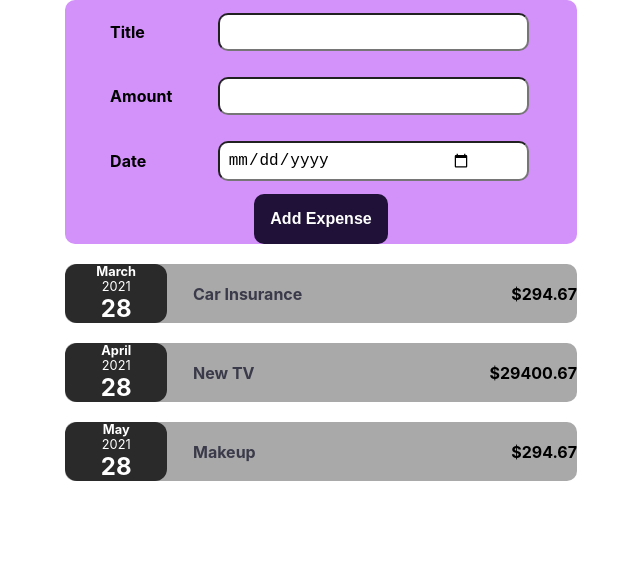
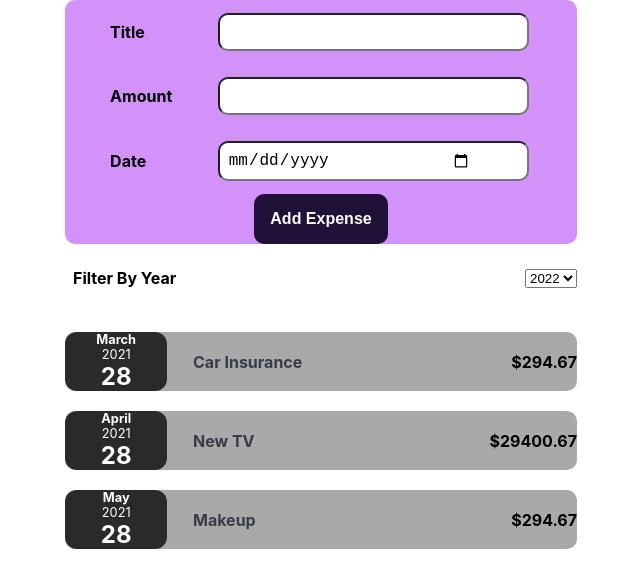
Before and after one commit to ashaaut/ExpenseManager, a React (Create React App) app: page / in a window 1280 px wide. Shown: the top 588 px of the page, without its empty margins (319-959 px from the left). Built offline with nearby package versions, Linux system fonts and the light colour scheme.

Commit message:
Add . expense filter by year

```diff
--- a/src/App.js
+++ b/src/App.js
@@ -1,6 +1,7 @@
 import "./assets/css/App.css";
 import Expenses from "./components/Expenses";
 import ExpenseForm from "./components/ExpenseForm";
+import NewExpense from "./components/NewExpense";
 function App() {
   const expenses = [
     {
@@ -20,9 +21,15 @@ function App() {
       date: new Date(2021, 4, 28),
     },
   ];
+
+  const addExpenseDataHandler=(expense)=>{
+    expenses.push(expense)
+    console.log(expenses);
+  }
+
   return (
     <div className="App">
-      <ExpenseForm/>
+      <NewExpense addExpenseDataHandler={addExpenseDataHandler}/>
       <Expenses  expenses={expenses}/>
     </div>
   );
--- /dev/null
+++ b/src/assets/css/ExpenseFilter.css
@@ -0,0 +1,17 @@
+.expense-filter{
+    color: black;
+    padding: 0 1rem;
+    width: 40%;
+}
+.expense-filter-control{
+    display: flex;
+    flex-direction: row;
+    width: 100%;
+    align-items: center;
+    justify-content: space-between;
+    margin: 1rem 0;
+}
+.expense-filter .expense-filter-label{
+    font-weight: bold;
+    margin: 0.5rem;
+}
--- a/src/assets/css/ExpenseForm.css
+++ b/src/assets/css/ExpenseForm.css
@@ -30,7 +30,7 @@ input{
     border-radius: 10px;
     margin: 3px;
 }
-label{
+.label-add{
     font: 1rem;
     font-weight: bold;
     width: 40px;
--- a/src/assets/css/NewExpense.css
+++ b/src/assets/css/NewExpense.css
@@ -3,5 +3,8 @@
     width: 100%;
     border:none;
     border-radius: 10px;
-    background-color: aqua;
+    display: flex;
+    align-items: center;
+    justify-content: center;
+    /* background-color: aqua; */
 }
--- /dev/null
+++ b/src/components/ExpenseFilter.jsx
@@ -0,0 +1,17 @@
+import './../assets/css/ExpenseFilter.css'
+const ExpenseFilter=()=>{
+    return(
+        <div className="expense-filter">
+            <div className="expense-filter-control">
+                <label className='expense-filter-label'>Filter By Year</label>
+                <select>
+                    <option value="2022">2022</option>
+                    <option value="2021">2021</option>
+                    <option value="2020">2020</option>
+                    <option value="2019">2019</option>
+                </select>
+            </div>
+        </div>
+    )
+}
+export default ExpenseFilter
--- a/src/components/ExpenseForm.jsx
+++ b/src/components/ExpenseForm.jsx
@@ -1,7 +1,7 @@
 import { useState } from "react";
 import "./../assets/css/ExpenseForm.css";
 
-const ExpenseForm = () => {
+const ExpenseForm = (props) => {
   const [userInput, setUserInput] = useState({
     enteredTitle: "",
     enteredAmount: "",
@@ -28,19 +28,19 @@ const ExpenseForm = () => {
 
   const submitHandler = (event) => {
     event.preventDefault();
-    console.log(userInput);
     setUserInput({
       enteredTitle: "",
       enteredAmount: "",
       enteredDate: "",
     });
+    props.onSaveNewExpenseData(userInput)
   };
 
   return (
     <form className="new-expense-form" onSubmit={submitHandler}>
       <div className="new-expense-controls">
         <div className="new-expense-control">
-          <label>Title </label>
+          <label className="label-add">Title </label>
           <input
             type="text"
             value={userInput.enteredTitle}
@@ -48,7 +48,7 @@ const ExpenseForm = () => {
           />
         </div>
         <div className="new-expense-control">
-          <label>Amount</label>
+          <label className="label-add">Amount</label>
           <input
             type="number"
             value={userInput.enteredAmount}
@@ -58,7 +58,7 @@ const ExpenseForm = () => {
           />
         </div>
         <div className="new-expense-control">
-          <label>Date </label>
+          <label className="label-add">Date </label>
           <input
             type="date"
             value={userInput.enteredDate}
--- a/src/components/Expenses.jsx
+++ b/src/components/Expenses.jsx
@@ -1,11 +1,12 @@
 import "./../assets/css/Expenses.css"
 import ExpenseItem from "./ExpenseItem";
-
+import ExpenseFilter from "./ExpenseFilter";
 const Expenses=(props)=> {
   const expenses = props.expenses;
 
   return (
     <div className="expenses">
+      <ExpenseFilter/>
       {expenses.map((expense) => (
         <ExpenseItem expense={expense} />
       ))}
--- a/src/components/NewExpense.jsx
+++ b/src/components/NewExpense.jsx
@@ -1,10 +1,17 @@
-import './../assets/css/NewExpense.css'
-import ExpenseForm from './ExpenseForm'
-const NewExpense=()=>{
-    return(
-        <div className='new-expense'>
-           <ExpenseForm/>
-        </div>
-    )
-}
-export default NewExpense
+import "./../assets/css/NewExpense.css";
+import ExpenseForm from "./ExpenseForm";
+const NewExpense = (props) => {
+  const saveExpenseDataHandler = (enteredExpenseData) => {
+    const expenseData = {
+      ...enteredExpenseData,
+      id: Math.random().toString(),
+    };
+    props.addExpenseDataHandler(expenseData)
+  };
+  return (
+    <div className="new-expense">
+      <ExpenseForm onSaveNewExpenseData={saveExpenseDataHandler} />
+    </div>
+  );
+};
+export default NewExpense;
```
